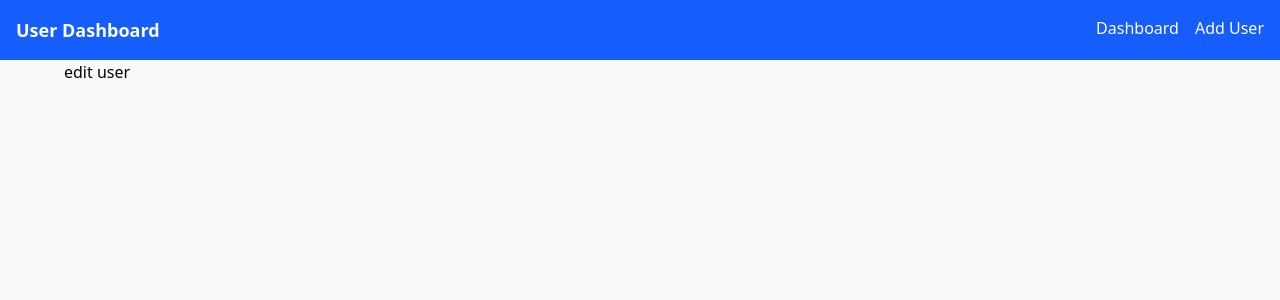
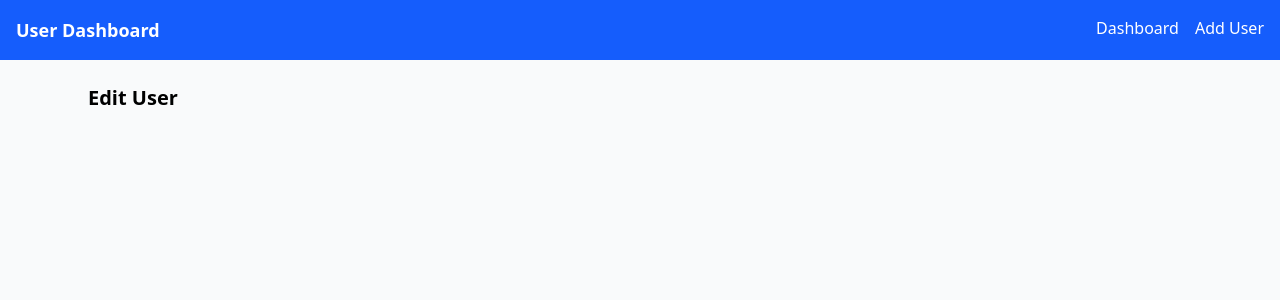
Before and after one commit to Bhanukiran889/user-management, a React (Vite) app in the folder frontend/: page /edit/1 in a window 1280 px wide. Shown: the top 300 px of the page. Built offline with nearby package versions, Linux system fonts and the light colour scheme; no server answers.

Commit message:
update edit user page

```diff
--- a/frontend/src/pages/EditUser.jsx
+++ b/frontend/src/pages/EditUser.jsx
@@ -1,11 +1,26 @@
-import React from 'react'
+import { useEffect, useState } from "react";
+import { useParams, useNavigate } from "react-router-dom";
+import API from "../api";
+import UserForm from "../components/UserForm";
 
-const EditUser = () => {
+export default function EditUser() {
+  const { id } = useParams();
+  const navigate = useNavigate();
+  const [user, setUser] = useState(null);
+
+  useEffect(() => {
+    API.get(`/users/${id}`).then(res => setUser(res.data));
+  }, [id]);
+
+  const handleSubmit = async (data) => {
+    await API.put(`/users/${id}`, data);
+    navigate("/");
+  };
+
   return (
-    <div>
-      edit user
+    <div className="p-6">
+      <h2 className="text-xl font-bold mb-4">Edit User</h2>
+      {user && <UserForm onSubmit={handleSubmit} initialData={user} />}
     </div>
-  )
+  );
 }
-
-export default EditUser
```
